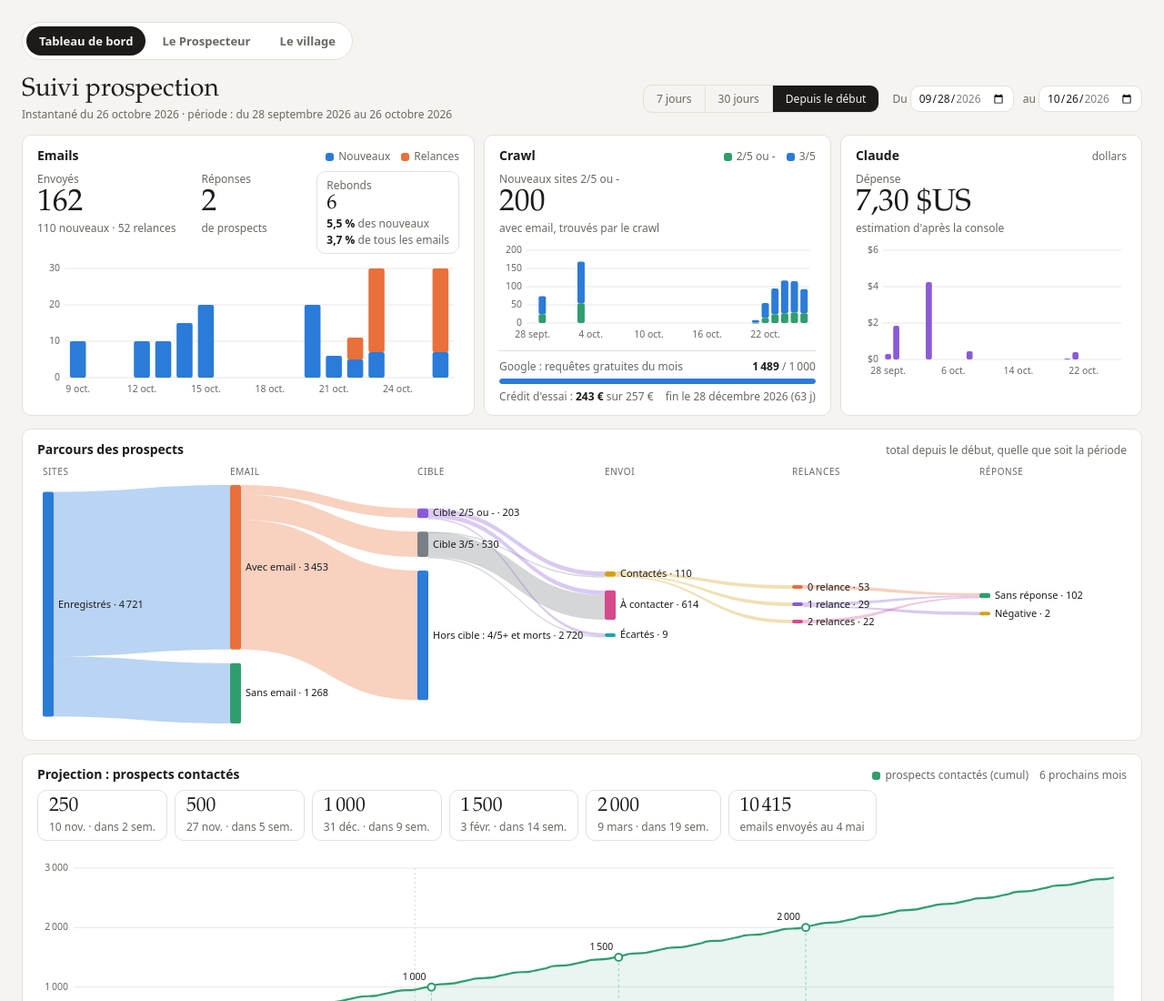
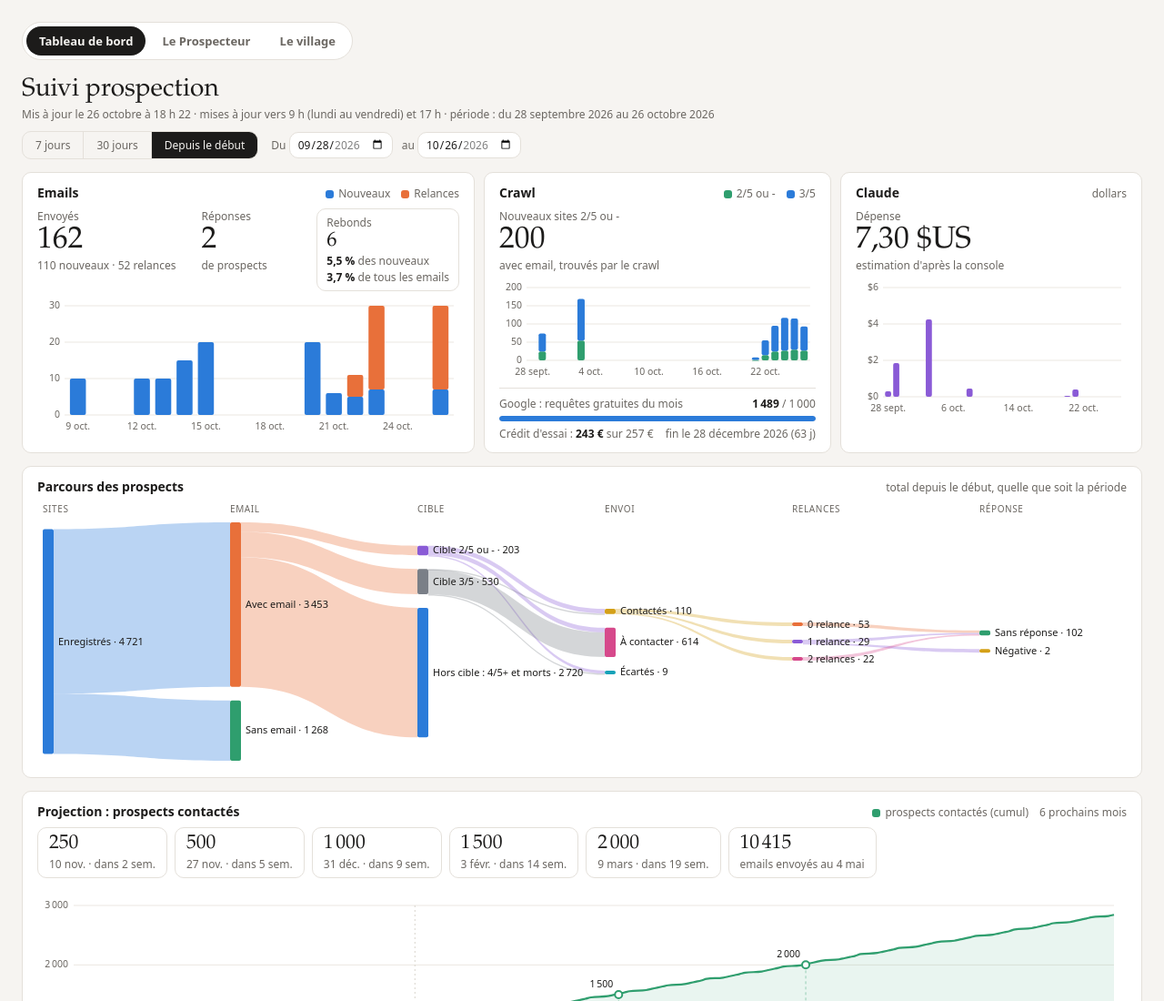
Before and after one commit to mayeux42/suivi-a5sluotoz2, a plain HTML site: page index.html in a window 1280 px wide. Shown: the top 1100 px of the page at 91% size. Drawn offline with nearby package versions, Linux system fonts and the light colour scheme.

Commit message:
Mise à jour 2026-10-26T17:22Z

```diff
--- a/index.html
+++ b/index.html
@@ -97,7 +97,7 @@ body { font-family: var(--font-anthropic-sans); font-size: 14px; }
   <header class="sp-head" id="entete">
     <div>
       <h1>Suivi prospection</h1>
-      <p class="sp-sub">Instantané du <span data-source="kpis" data-field="maj" data-fmt="date">—</span> · période : du <span id="w-debut">—</span> au <span id="w-fin">—</span></p>
+      <p class="sp-sub">Mis à jour le <span id="maj-heure">—</span> · mises à jour vers 9 h (lundi au vendredi) et 17 h · période : du <span id="w-debut">—</span> au <span id="w-fin">—</span></p>
     </div>
     <div class="sp-ctls">
       <div class="seg" id="seg-w" role="group" aria-label="Période">
@@ -391,6 +391,12 @@ const dash = (() => {
     if (to && document.activeElement !== dTo) dTo.value = to;
     if (k) { dFrom.max = k.maj; dTo.max = k.maj; }
     if (wins) { const first = (wins.find((r) => r.fenetre === 'tout') || {}).debut; if (first) { dFrom.min = first; dTo.min = first; } }
+    const gen = dash.generatedAt();
+    if (gen) {
+      const p = Object.fromEntries(new Intl.DateTimeFormat('fr-FR', { day: 'numeric', month: 'long', hour: '2-digit', minute: '2-digit', hourCycle: 'h23', timeZone: 'Europe/Paris' })
+        .formatToParts(new Date(gen)).map((x) => [x.type, x.value]));
+      $('#maj-heure').textContent = `${p.day} ${p.month} à ${p.hour} h ${p.minute}`;
+    }
     $('#w-debut').textContent = from ? F.date(from) : '—';
     $('#w-fin').textContent = to ? F.date(to) : '—';
 
--- a/status.json
+++ b/status.json
@@ -1,5 +1,5 @@
 {
- "generated_at": "2026-10-26T17:00:46+00:00",
+ "generated_at": "2026-10-26T17:22:24+00:00",
  "jour": "2026-10-26",
  "agents": [
   {
```
Also changed, not shown: data.json (+1 -1 lines).
